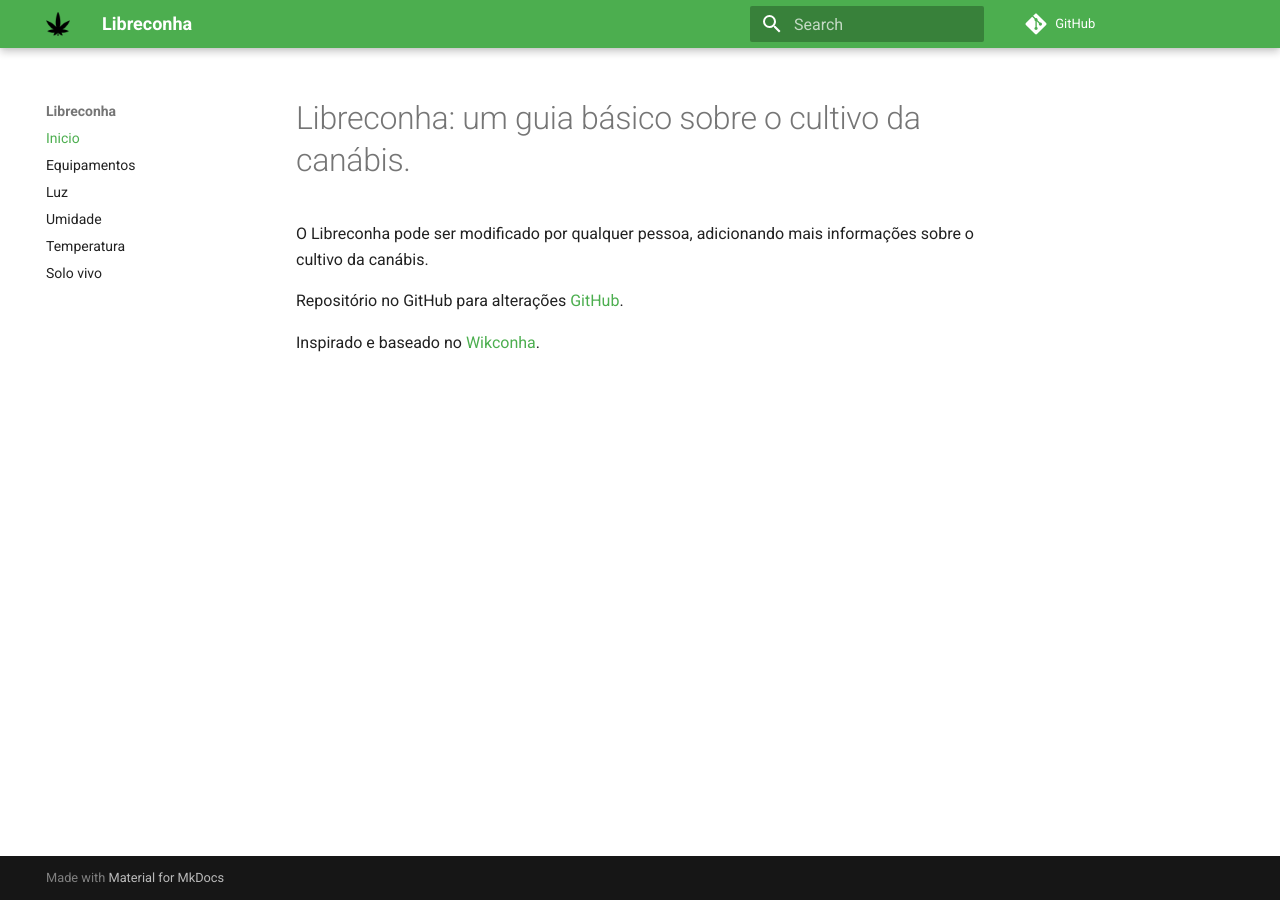
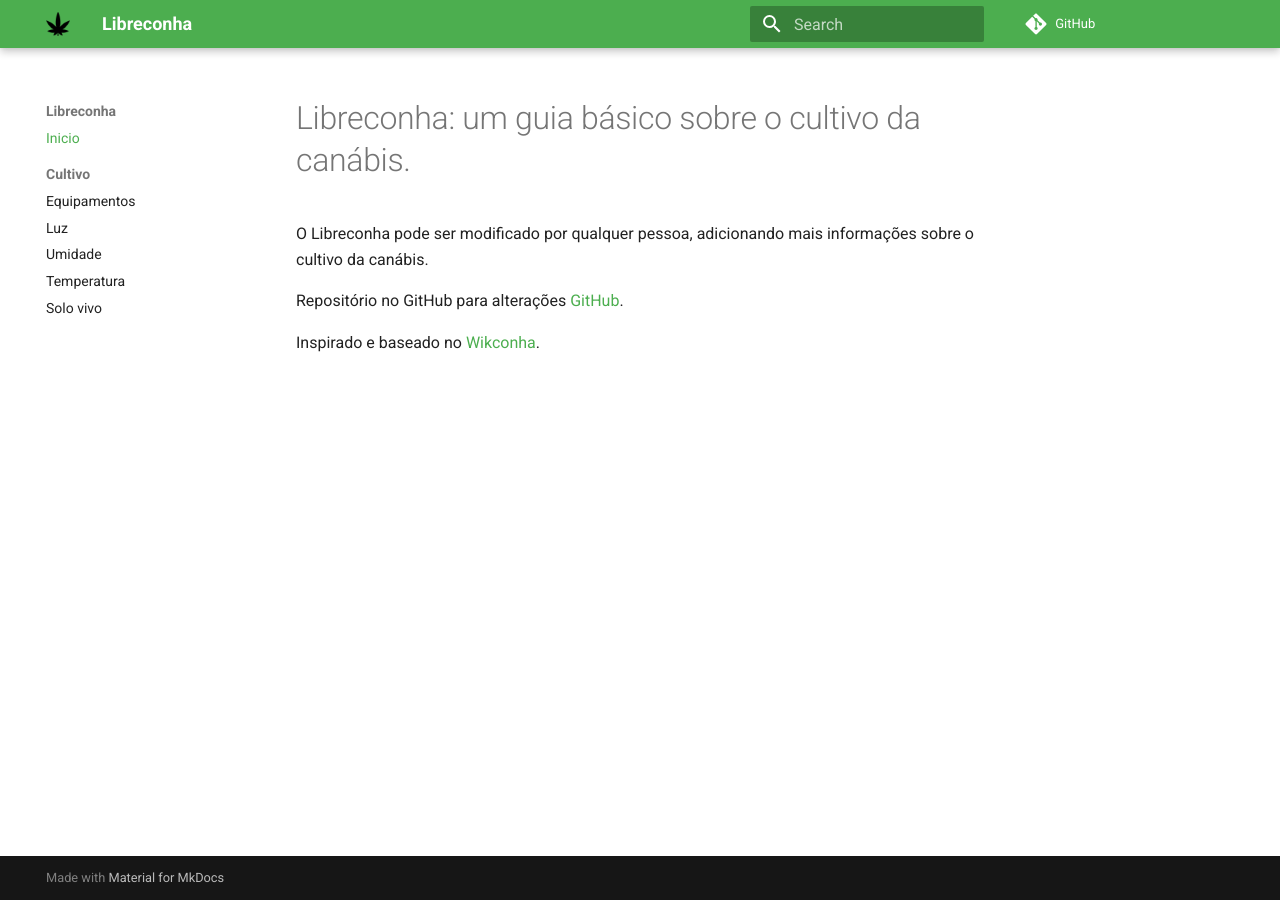
Before and after one commit to tediousrock/libreconha, an MkDocs documentation site: the page built from docs/index.md, in a window 1280 px wide. Built offline with MkDocs 1.6.1 and Material for MkDocs 9.7.7, drawn with Linux system fonts in a browser that asks for light colours; comment, search, counter and statistics services are not loaded.

Commit message:
Update mkdocs.yml

```diff
--- a/mkdocs.yml
+++ b/mkdocs.yml
@@ -1,7 +1,8 @@
 site_name: Libreconha
 repo_url: https://github.com/tediousrock/libreconha/
 nav:
-    - Inicio: index.md
+  - Inicio: index.md
+  - Cultivo:
     - Equipamentos: equipamentos.md
     - Luz: luz.md
     - Umidade: umidade.md
@@ -10,6 +11,9 @@ nav:
 
 theme:
   name: material
+  features:
+    - navigation.instant
+    - navigation.sections
   palette:
     - scheme: default
       primary: green
```
